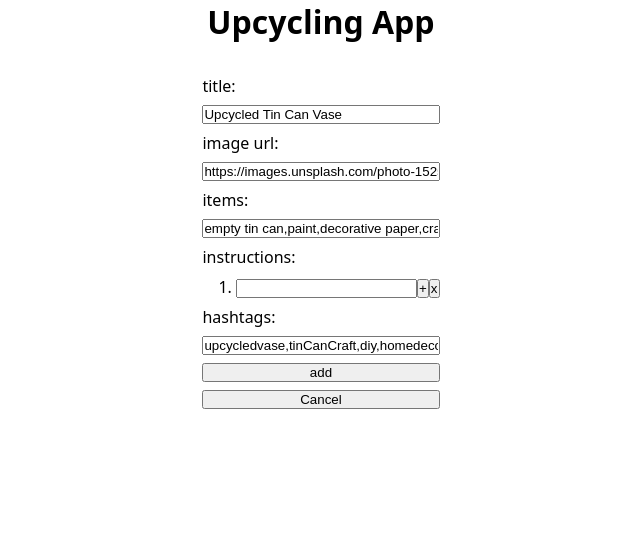
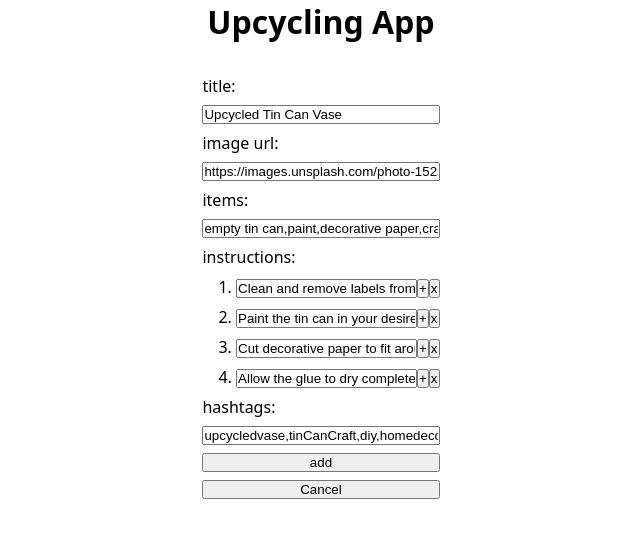
Before and after one commit to gunsh0tzz/upcycling-app, a Next.js app: page /edit/1 in a window 1280 px wide. Shown: the top 538 px of the page, without its empty margins (319-959 px from the left). Built offline with nearby package versions, Linux system fonts and the light colour scheme.

Commit message:
fix defaultValue problem

```diff
--- a/components/Form/index.js
+++ b/components/Form/index.js
@@ -25,9 +25,9 @@ const StyledButton = styled.button`
 `;
 
 export default function Form({ idea = {}, onSubmit }) {
-  const [instructions, setInstructions] = useState([
-    { id: uuidv4(), value: "" },
-  ]);
+  const [instructions, setInstructions] = useState(
+    idea.instructions ? idea.instructions : [{ id: uuidv4(), value: "" }]
+  );
   const router = useRouter();
 
   function handleInstructionChange(id, value) {
@@ -66,15 +66,14 @@ export default function Form({ idea = {}, onSubmit }) {
         step: instruction.step.trim(),
       }));
 
-    onSubmit(data);
+    // onSubmit(data);
+    onSubmit({ ...idea, ...data });
     window.alert("Your new idea has been added!");
     const form = event.target.elements;
     event.target.reset();
     form.title.focus();
     router.push("/");
   }
-
-  console.log(instructions);
 
   function handleCancel() {
     const isConfirmed = window.confirm("Are you sure?");
@@ -83,6 +82,15 @@ export default function Form({ idea = {}, onSubmit }) {
     }
   }
 
+  // const ideaWithDefaults = {
+  //   title: "",
+  //   image: "",
+  //   items: "",
+  //   instructions: [],
+  //   hashtags: "",
+  //
+  // };
+  console.log(instructions);
   return (
     <>
       <StyledForm onSubmit={handleSubmit}>
--- a/pages/_app.js
+++ b/pages/_app.js
@@ -2,7 +2,6 @@ import GlobalStyle from "../styles";
 import { ideas as defaultIdeas } from "@/lib/db";
 import { useState } from "react";
 import { v4 as uuidv4 } from "uuid";
-
 
 export default function App({ Component, pageProps }) {
   const [ideas, setIdeas] = useState(defaultIdeas);
@@ -10,10 +9,22 @@ export default function App({ Component, pageProps }) {
     newIdea.id = uuidv4();
     setIdeas([newIdea, ...ideas]);
   }
+
+  function editIdea(updatedIdea) {
+    const updatedIdeas = ideas.map((idea) =>
+      idea.id === updatedIdea.id ? updatedIdea : idea
+    );
+    setIdeas(updatedIdeas);
+  }
   return (
     <>
       <GlobalStyle />
-      <Component {...pageProps} ideas={ideas} addIdea={addIdea}/>
+      <Component
+        {...pageProps}
+        ideas={ideas}
+        addIdea={addIdea}
+        editIdea={editIdea}
+      />
     </>
   );
 }
--- a/pages/edit/[id].js
+++ b/pages/edit/[id].js
@@ -5,33 +5,20 @@ import Header from "@/components/Header";
 import { useEffect, useState } from "react";
 import useSWR from "swr";
 
-export default function EditIdeas({ ideas }) {
+export default function EditIdeas({ ideas, editIdea }) {
   const router = useRouter();
   const { id } = router.query;
   const ideaToEdit = ideas.find((idea) => idea.id === id);
 
-  function handleEdit(event) {
-    event.preventDefault();
-    const formData = new FormData(event.target);
-    const data = Object.fromEntries(formData);
-
-    onEdit(updatedIdeas, id);
-    router.push(`/${id}`);
-  }
-
-  function prepareFormData(data) {
-    const updatedIdeas = {
-      id: id,
-      title: data.title,
-      image: data.image,
-    };
-    router.push(`/${id}`);
+  function handleEdit(updatedIdea) {
+    editIdea(updatedIdea);
+    router.push("/");
   }
 
   return (
     <>
       <Header />
-      <Form idea={ideaToEdit} onSubmit={handleEdit} isEdit={true} />
+      <Form idea={ideaToEdit} onSubmit={handleEdit} />
     </>
   );
 }
```
